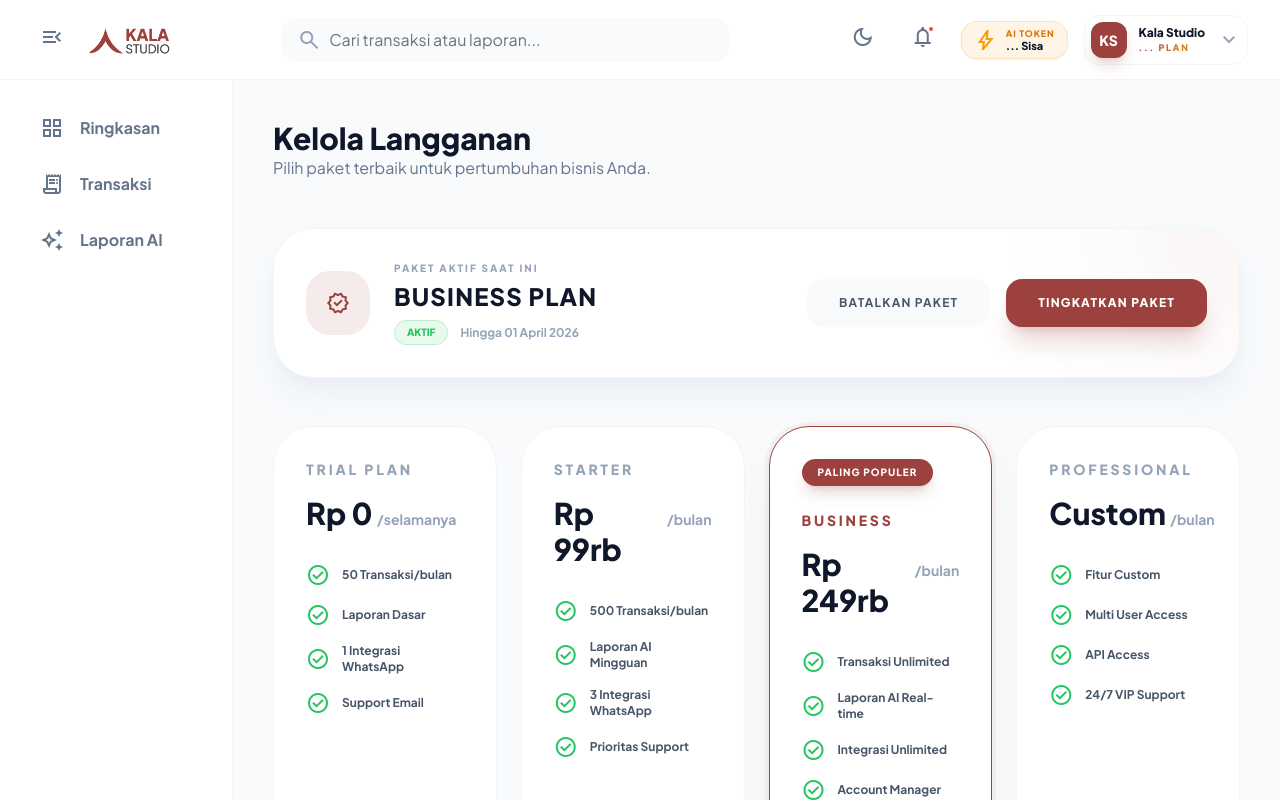
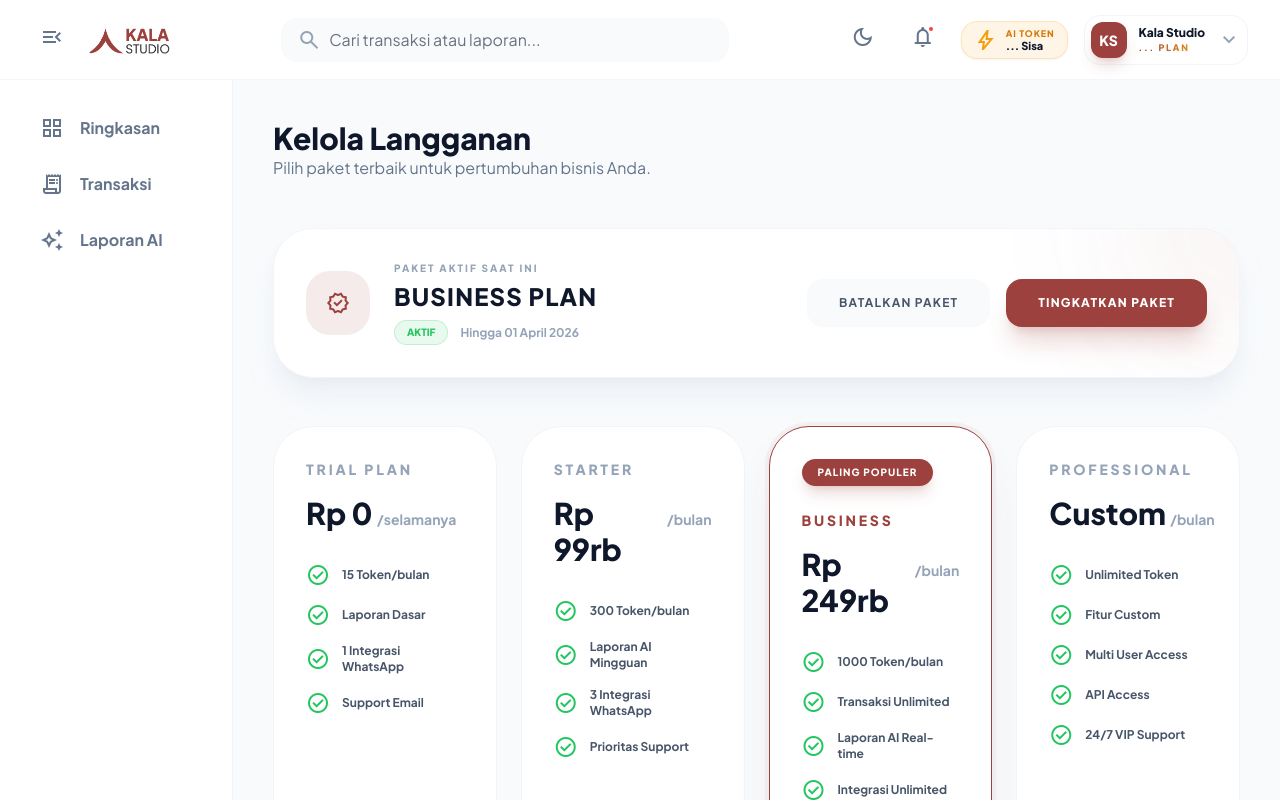
Before and after one commit to firdausnanda/kalastudio, a Next.js app: page /langganan in a window 1280 px wide. Shown: the top 800 px of the page. Built offline with nearby package versions, Linux system fonts and the light colour scheme; no server answers.

Commit message:
[FIX] Paket Langganan dan Visibility Password

```diff
--- a/src/app/harga/page.jsx
+++ b/src/app/harga/page.jsx
@@ -18,7 +18,7 @@ export default function PricingPage() {
       monthlyPrice: 99000,
       annualPrice: 79000,
       features: [
-        "100 Token",
+        "300 Token",
         "Hingga 500 Transaksi / Bulan",
         "Laporan Laba Rugi Dasar",
         "Penyimpanan Data 1 Tahun",
--- a/src/app/langganan/page.jsx
+++ b/src/app/langganan/page.jsx
@@ -26,7 +26,7 @@ export default function SubscriptionPage() {
       name: 'Trial Plan',
       price: 'Rp 0',
       period: '/selamanya',
-      features: ['50 Transaksi/bulan', 'Laporan Dasar', '1 Integrasi WhatsApp', 'Support Email'],
+      features: ['15 Token/bulan', 'Laporan Dasar', '1 Integrasi WhatsApp', 'Support Email'],
       buttonText: 'Paket Saat Ini',
       isCurrent: false,
       color: 'bg-slate-500',
@@ -35,7 +35,7 @@ export default function SubscriptionPage() {
       name: 'Starter',
       price: 'Rp 99rb',
       period: '/bulan',
-      features: ['500 Transaksi/bulan', 'Laporan AI Mingguan', '3 Integrasi WhatsApp', 'Prioritas Support'],
+      features: ['300 Token/bulan', 'Laporan AI Mingguan', '3 Integrasi WhatsApp', 'Prioritas Support'],
       buttonText: 'Pilih Starter',
       isCurrent: false,
       color: 'bg-blue-500',
@@ -44,7 +44,7 @@ export default function SubscriptionPage() {
       name: 'Business',
       price: 'Rp 249rb',
       period: '/bulan',
-      features: ['Transaksi Unlimited', 'Laporan AI Real-time', 'Integrasi Unlimited', 'Account Manager'],
+      features: ['1000 Token/bulan', 'Transaksi Unlimited', 'Laporan AI Real-time', 'Integrasi Unlimited', 'Account Manager'],
       buttonText: 'Paket Aktif',
       isCurrent: true,
       popular: true,
@@ -54,7 +54,7 @@ export default function SubscriptionPage() {
       name: 'Professional',
       price: 'Custom',
       period: '/bulan',
-      features: ['Fitur Custom', 'Multi User Access', 'API Access', '24/7 VIP Support'],
+      features: ['Unlimited Token', 'Fitur Custom', 'Multi User Access', 'API Access', '24/7 VIP Support'],
       buttonText: 'Hubungi Kami',
       isCurrent: false,
       color: 'bg-amber-500',
--- a/src/app/profil/page.jsx
+++ b/src/app/profil/page.jsx
@@ -160,11 +160,21 @@ export default function BusinessProfilePage() {
         <div class="space-y-4 text-left p-2">
           <div>
             <label class="block text-[10px] font-black uppercase tracking-widest text-slate-400 mb-2">Kata Sandi Lama</label>
-            <input id="swal-input1" type="password" class="w-full px-5 py-4 bg-slate-50 dark:bg-slate-800 rounded-2xl border-none focus:ring-2 focus:ring-primary/20 transition-all font-bold text-sm" placeholder="Masukkan kata sandi lama">
+            <div class="relative">
+              <input id="swal-input1" type="password" class="w-full px-5 py-4 bg-slate-50 dark:bg-slate-800 rounded-2xl border-none focus:ring-2 focus:ring-primary/20 transition-all font-bold text-sm" placeholder="Masukkan kata sandi lama">
+              <button type="button" onclick="const input = document.getElementById('swal-input1'); const icon = this.querySelector('.material-symbols-outlined'); if (input.type === 'password') { input.type = 'text'; icon.textContent = 'visibility_off'; } else { input.type = 'password'; icon.textContent = 'visibility'; }" class="absolute right-4 top-1/2 -translate-y-1/2 text-slate-400 hover:text-primary transition-colors flex items-center justify-center">
+                <span class="material-symbols-outlined text-lg">visibility</span>
+              </button>
+            </div>
           </div>
           <div>
             <label class="block text-[10px] font-black uppercase tracking-widest text-slate-400 mb-2">Kata Sandi Baru</label>
-            <input id="swal-input2" type="password" class="w-full px-5 py-4 bg-slate-50 dark:bg-slate-800 rounded-2xl border-none focus:ring-2 focus:ring-primary/20 transition-all font-bold text-sm" placeholder="Masukkan kata sandi baru">
+            <div class="relative">
+              <input id="swal-input2" type="password" class="w-full px-5 py-4 bg-slate-50 dark:bg-slate-800 rounded-2xl border-none focus:ring-2 focus:ring-primary/20 transition-all font-bold text-sm" placeholder="Masukkan kata sandi baru">
+              <button type="button" onclick="const input = document.getElementById('swal-input2'); const icon = this.querySelector('.material-symbols-outlined'); if (input.type === 'password') { input.type = 'text'; icon.textContent = 'visibility_off'; } else { input.type = 'password'; icon.textContent = 'visibility'; }" class="absolute right-4 top-1/2 -translate-y-1/2 text-slate-400 hover:text-primary transition-colors flex items-center justify-center">
+                <span class="material-symbols-outlined text-lg">visibility</span>
+              </button>
+            </div>
           </div>
         </div>
       `,
```
